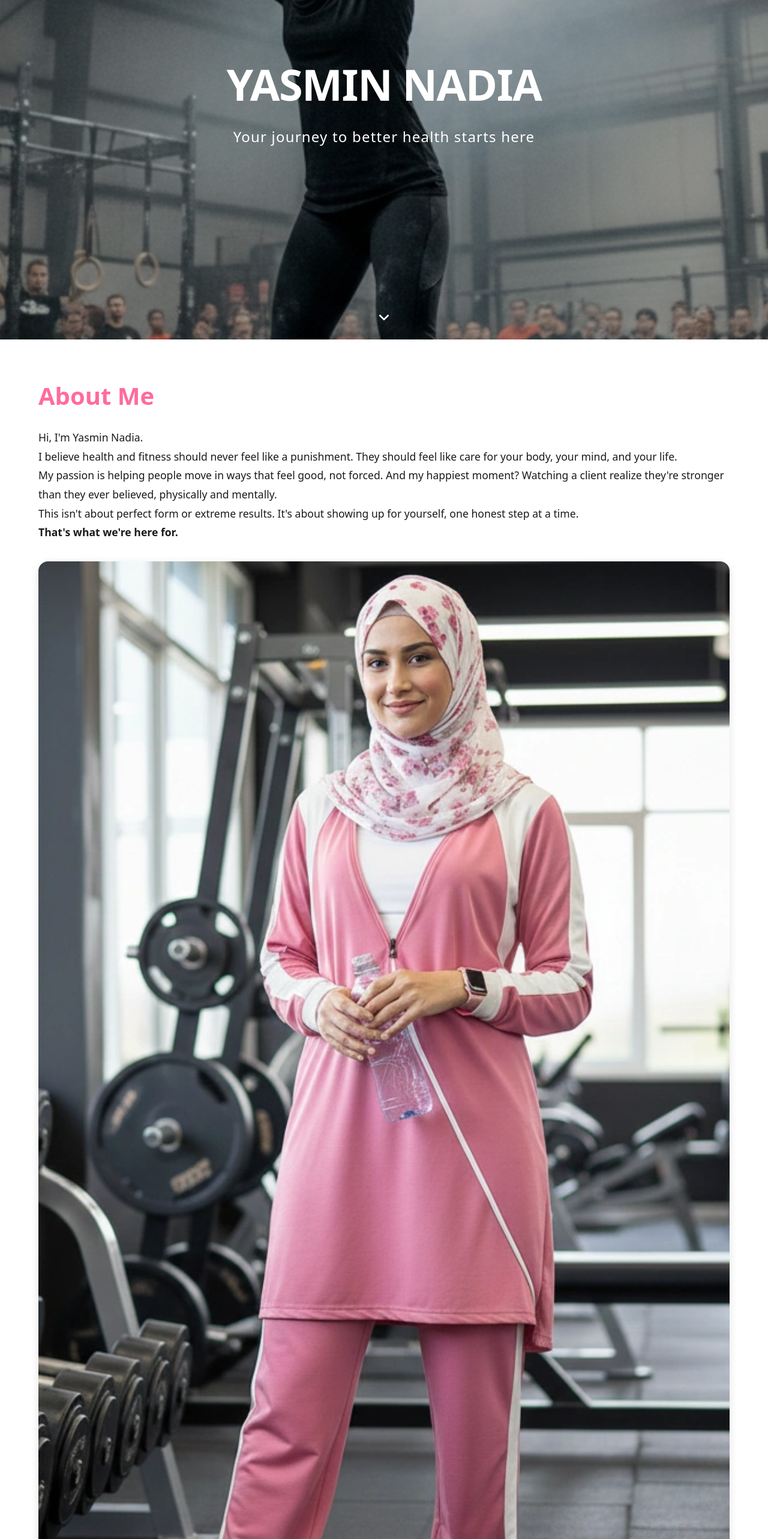
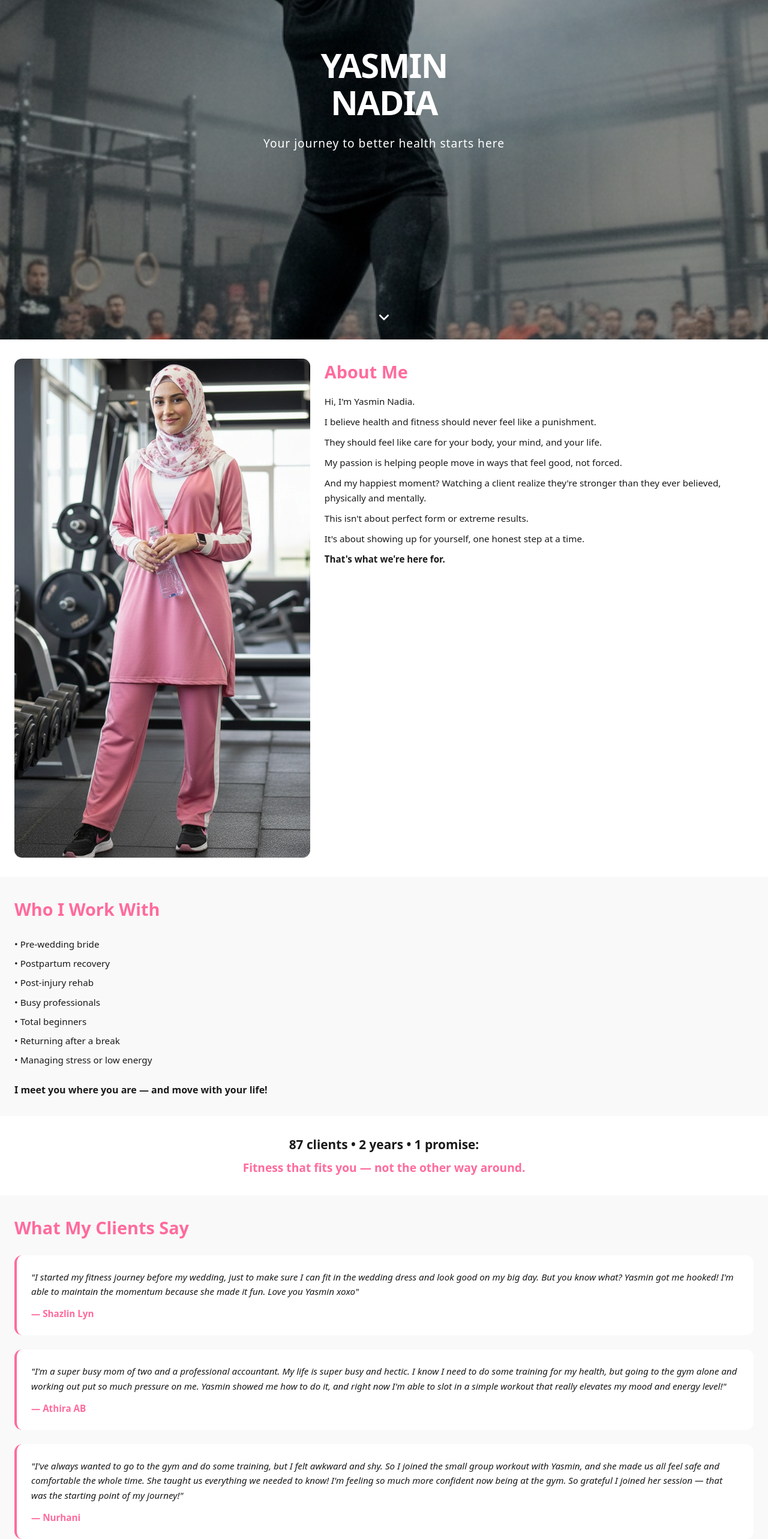
Before and after one commit to BigCalicoCatto/yasminnadia-v1, a Next.js app: page / in a window 1280 px wide. Shown: the part 234-2800 px from the top of the page at 60% size. Built offline with nearby package versions, Linux system fonts and the light colour scheme.

Commit message:
Update page.tsx

```diff
--- a/app/page.tsx
+++ b/app/page.tsx
@@ -9,7 +9,7 @@ export default function Home() {
   useEffect(() => {
     const handleScroll = () => {
       const scrollTop = window.scrollY;
-      const heroHeight = 500;
+      const heroHeight = window.innerHeight;
       const opacity = Math.max(0, 1 - scrollTop / heroHeight);
       setHeroOpacity(opacity);
     };
@@ -20,7 +20,7 @@ export default function Home() {
 
   const scroll = (direction: 'left' | 'right') => {
     if (carouselRef.current) {
-      const scrollAmount = 320;
+      const scrollAmount = 300;
       carouselRef.current.scrollBy({
         left: direction === 'left' ? -scrollAmount : scrollAmount,
         behavior: 'smooth',
@@ -40,6 +40,7 @@ export default function Home() {
           display: 'flex',
           alignItems: 'center',
           justifyContent: 'center',
+          padding: '2rem',
         }}
       >
         <div
@@ -63,7 +64,7 @@ export default function Home() {
             left: 0,
             width: '100%',
             height: '100%',
-            backgroundColor: 'rgba(0, 0, 0, 0.3)',
+            backgroundColor: 'rgba(0, 0, 0, 0.35)',
             opacity: heroOpacity,
           }}
         />
@@ -78,19 +79,22 @@ export default function Home() {
         >
           <h1
             style={{
-              fontSize: 'clamp(2rem, 10vw, 4.5rem)',
+              fontSize: '3.5rem',
               fontWeight: 900,
               margin: 0,
-              letterSpacing: '-0.02em',
+              letterSpacing: '-0.03em',
+              lineHeight: 1.1,
             }}
           >
-            YASMIN NADIA
+            YASMIN
+            <br />
+            NADIA
           </h1>
           <p
             style={{
-              fontSize: 'clamp(1rem, 4vw, 1.5rem)',
-              marginTop: '1rem',
-              fontWeight: 300,
+              fontSize: '1.2rem',
+              marginTop: '1.5rem',
+              fontWeight: 400,
               letterSpacing: '0.05em',
             }}
           >
@@ -128,46 +132,21 @@ export default function Home() {
       </section>
 
       {/* ABOUT ME */}
-      <section style={{ padding: '4rem 1.5rem', maxWidth: '1200px', margin: '0 auto' }}>
+      <section style={{ padding: '2rem 1.5rem' }}>
         <div
           style={{
-            display: 'grid',
-            gridTemplateColumns: '1fr',
-            gap: '2rem',
-            alignItems: 'center',
-          }}
-          className="about-grid"
-        >
-          <div>
-            <h2
-              style={{
-                fontSize: 'clamp(1.8rem, 5vw, 2.5rem)',
-                fontWeight: 700,
-                marginBottom: '1.5rem',
-                color: '#FF6B9D',
+            display: 'flex',
+            flexDirection: 'row',
+            gap: '1.5rem',
+            alignItems: 'flex-start',
           }}
         >
-              About Me
-            </h2>
-            <div style={{ lineHeight: 1.8, fontSize: '1.1rem' }}>
-              <p>Hi, I'm Yasmin Nadia.</p>
-              <p>
-                I believe health and fitness should never feel like a punishment. They should feel like care for your body, your mind, and your life.
-              </p>
-              <p>
-                My passion is helping people move in ways that feel good, not forced. And my happiest moment? Watching a client realize they're stronger than they ever believed, physically and mentally.
-              </p>
-              <p>
-                This isn't about perfect form or extreme results. It's about showing up for yourself, one honest step at a time.
-              </p>
-              <p style={{ fontWeight: 700 }}>That's what we're here for.</p>
-            </div>
-          </div>
           <div
             style={{
-              borderRadius: '1rem',
+              flex: '0 0 40%',
+              borderRadius: '0.8rem',
               overflow: 'hidden',
-              boxShadow: '0 4px 15px rgba(0, 0, 0, 0.1)',
+              flexShrink: 0,
             }}
           >
             <img
@@ -176,107 +155,112 @@ export default function Home() {
               style={{ width: '100%', height: 'auto', display: 'block' }}
             />
           </div>
+          <div style={{ flex: 1 }}>
+            <h2
+              style={{
+                fontSize: '1.8rem',
+                fontWeight: 700,
+                marginBottom: '1rem',
+                color: '#FF6B9D',
+              }}
+            >
+              About Me
+            </h2>
+            <div style={{ lineHeight: 1.7, fontSize: '0.95rem' }}>
+              <p style={{ margin: '0.5rem 0' }}>Hi, I'm Yasmin Nadia.</p>
+              <p style={{ margin: '0.5rem 0' }}>
+                I believe health and fitness should never feel like a punishment.
+              </p>
+              <p style={{ margin: '0.5rem 0' }}>
+                They should feel like care for your body, your mind, and your life.
+              </p>
+              <p style={{ margin: '0.5rem 0' }}>
+                My passion is helping people move in ways that feel good, not forced.
+              </p>
+              <p style={{ margin: '0.5rem 0' }}>
+                And my happiest moment? Watching a client realize they're stronger than they ever believed, physically and mentally.
+              </p>
+              <p style={{ margin: '0.5rem 0' }}>
+                This isn't about perfect form or extreme results.
+              </p>
+              <p style={{ margin: '0.5rem 0' }}>
+                It's about showing up for yourself, one honest step at a time.
+              </p>
+              <p style={{ margin: '0.5rem 0', fontWeight: 700 }}>That's what we're here for.</p>
             </div>
-        <style>{`
-          @media (min-width: 768px) {
-            .about-grid {
-              grid-template-columns: 1fr 1fr;
-            }
-          }
-        `}</style>
+          </div>
+        </div>
       </section>
 
       {/* WHO I WORK WITH */}
-      <section style={{ padding: '4rem 1.5rem', backgroundColor: '#f9f9f9' }}>
-        <div style={{ maxWidth: '1200px', margin: '0 auto' }}>
+      <section style={{ padding: '2rem 1.5rem', backgroundColor: '#f9f9f9' }}>
         <h2
           style={{
-              fontSize: 'clamp(1.8rem, 5vw, 2.5rem)',
+            fontSize: '1.8rem',
             fontWeight: 700,
-              marginBottom: '2rem',
-              textAlign: 'center',
+            marginBottom: '1.5rem',
             color: '#FF6B9D',
           }}
         >
           Who I Work With
         </h2>
-          <div
+        <ul
           style={{
-              display: 'grid',
-              gridTemplateColumns: 'repeat(auto-fit, minmax(200px, 1fr))',
-              gap: '1.5rem',
-              marginBottom: '2rem',
+            listStyle: 'none',
+            padding: 0,
+            margin: '0 0 1.5rem 0',
+            fontSize: '0.95rem',
+            lineHeight: 1.8,
           }}
         >
           {['Pre-wedding bride', 'Postpartum recovery', 'Post-injury rehab', 'Busy professionals', 'Total beginners', 'Returning after a break', 'Managing stress or low energy'].map((item) => (
-              <div
-                key={item}
-                style={{
-                  padding: '1.5rem',
-                  backgroundColor: '#ffffff',
-                  borderRadius: '0.8rem',
-                  border: '2px solid #FF6B9D',
-                  textAlign: 'center',
-                  fontWeight: 600,
-                }}
-              >
-                {item}
-              </div>
+            <li key={item} style={{ marginBottom: '0.3rem' }}>
+              • {item}
+            </li>
           ))}
-          </div>
+        </ul>
         <p
           style={{
-              textAlign: 'center',
-              fontSize: '1.2rem',
+            fontSize: '1rem',
             fontWeight: 700,
-              marginTop: '2rem',
+            marginTop: '1.5rem',
           }}
         >
           I meet you where you are — and move with your life!
         </p>
-        </div>
       </section>
 
       {/* STATISTICS */}
-      <section style={{ padding: '4rem 1.5rem' }}>
-        <div style={{ maxWidth: '1200px', margin: '0 auto', textAlign: 'center' }}>
-          <h2 style={{ fontSize: 'clamp(1.5rem, 5vw, 2rem)', fontWeight: 700, marginBottom: '1rem' }}>
+      <section style={{ padding: '2rem 1.5rem' }}>
+        <h2 style={{ fontSize: '1.3rem', fontWeight: 700, marginBottom: '0.5rem', textAlign: 'center' }}>
           87 clients • 2 years • 1 promise:
         </h2>
         <p
           style={{
-              fontSize: 'clamp(1.2rem, 4vw, 1.5rem)',
+            fontSize: '1.2rem',
             fontWeight: 600,
             color: '#FF6B9D',
+            textAlign: 'center',
+            margin: '0.5rem 0 0 0',
           }}
         >
           Fitness that fits you — not the other way around.
         </p>
-        </div>
       </section>
 
       {/* TESTIMONIALS */}
-      <section style={{ padding: '4rem 1.5rem', backgroundColor: '#f9f9f9' }}>
-        <div style={{ maxWidth: '1200px', margin: '0 auto' }}>
+      <section style={{ padding: '2rem 1.5rem', backgroundColor: '#f9f9f9' }}>
         <h2
           style={{
-              fontSize: 'clamp(1.8rem, 5vw, 2.5rem)',
+            fontSize: '1.8rem',
             fontWeight: 700,
-              marginBottom: '3rem',
-              textAlign: 'center',
+            marginBottom: '1.5rem',
             color: '#FF6B9D',
           }}
         >
           What My Clients Say
         </h2>
-          <div
-            style={{
-              display: 'grid',
-              gridTemplateColumns: '1fr',
-              gap: '2rem',
-            }}
-            className="testimonials-grid"
-          >
+        <div style={{ display: 'flex', flexDirection: 'column', gap: '1.5rem' }}>
           {[
             {
               text: '"I started my fitness journey before my wedding, just to make sure I can fit in the wedding dress and look good on my big day. But you know what? Yasmin got me hooked! I\'m able to maintain the momentum because she made it fun. Love you Yasmin xoxo"',
@@ -294,75 +278,44 @@ export default function Home() {
             <div
               key={idx}
               style={{
-                  padding: '2rem',
+                padding: '1.5rem',
                 backgroundColor: '#ffffff',
                 borderRadius: '0.8rem',
                 borderLeft: '4px solid #FF6B9D',
-                  lineHeight: 1.8,
+                lineHeight: 1.6,
               }}
             >
-                <p style={{ fontStyle: 'italic', marginBottom: '1rem' }}>{testimonial.text}</p>
-                <p style={{ fontWeight: 700, color: '#FF6B9D' }}>— {testimonial.author}</p>
+              <p style={{ fontStyle: 'italic', marginBottom: '0.8rem', fontSize: '0.95rem' }}>{testimonial.text}</p>
+              <p style={{ fontWeight: 700, color: '#FF6B9D', fontSize: '0.95rem', margin: 0 }}>— {testimonial.author}</p>
             </div>
           ))}
         </div>
-        </div>
-        <style>{`
-          @media (min-width: 768px) {
-            .testimonials-grid {
-              grid-template-columns: repeat(3, 1fr);
-            }
-          }
-        `}</style>
       </section>
 
       {/* WHAT I OFFER - CAROUSEL */}
-      <section style={{ padding: '4rem 1.5rem' }}>
-        <div style={{ maxWidth: '1200px', margin: '0 auto' }}>
+      <section style={{ padding: '2rem 1.5rem' }}>
         <h2
           style={{
-              fontSize: 'clamp(1.8rem, 5vw, 2.5rem)',
+            fontSize: '1.8rem',
             fontWeight: 700,
-              marginBottom: '3rem',
-              textAlign: 'center',
+            marginBottom: '1.5rem',
             color: '#FF6B9D',
           }}
         >
           What I Offer
         </h2>
-          <div style={{ position: 'relative' }}>
-            {/* Left Arrow */}
-            <button
-              onClick={() => scroll('left')}
-              style={{
-                position: 'absolute',
-                left: '-3rem',
-                top: '50%',
-                transform: 'translateY(-50%)',
-                background: 'none',
-                border: 'none',
-                cursor: 'pointer',
-                fontSize: '2rem',
-                color: '#FF6B9D',
-                padding: '0.5rem',
-                zIndex: 5,
-              }}
-              className="carousel-arrow"
-            >
-              ‹
-            </button>
-
         {/* Carousel */}
         <div
           ref={carouselRef}
           style={{
             display: 'flex',
-                gap: '2rem',
+            gap: '1.5rem',
             overflowX: 'auto',
             scrollBehavior: 'smooth',
-                paddingBottom: '1rem',
+            marginBottom: '1.5rem',
             scrollbarWidth: 'none',
             msOverflowStyle: 'none',
+            paddingBottom: '0.5rem',
           }}
           className="carousel"
         >
@@ -407,182 +360,181 @@ export default function Home() {
                 backgroundColor: '#ffffff',
                 border: '2px solid #FF6B9D',
                 borderRadius: '1rem',
-                    padding: '2rem 1.5rem',
+                padding: '1.5rem',
                 display: 'flex',
                 flexDirection: 'column',
               }}
             >
-                  <h3 style={{ fontSize: '1.3rem', fontWeight: 700, marginBottom: '1.5rem', color: '#FF6B9D' }}>
+              <h3 style={{ fontSize: '1.1rem', fontWeight: 700, marginBottom: '1rem', color: '#FF6B9D', margin: 0 }}>
                 {card.title}
               </h3>
               <ul
                 style={{
                   listStyle: 'none',
                   padding: 0,
-                      margin: '0 0 2rem 0',
+                  margin: '0 0 1.5rem 0',
                   flex: 1,
-                      fontSize: '0.95rem',
+                  fontSize: '0.85rem',
                   lineHeight: 1.6,
                 }}
               >
                 {card.items.map((item, i) => (
-                      <li key={i} style={{ marginBottom: '0.8rem' }}>
+                  <li key={i} style={{ marginBottom: '0.4rem' }}>
                     • {item}
                   </li>
                 ))}
               </ul>
-                  <p style={{ fontSize: '1.5rem', fontWeight: 700, color: '#FF6B9D', margin: '1rem 0 0 0' }}>
+              <p style={{ fontSize: '1.2rem', fontWeight: 700, color: '#FF6B9D', margin: 0 }}>
                 {card.price}
               </p>
             </div>
           ))}
         </div>
 
-            {/* Right Arrow */}
+        {/* Scroll Controls */}
+        <div style={{ display: 'flex', gap: '0.8rem', justifyContent: 'center' }}>
+          <button
+            onClick={() => scroll('left')}
+            style={{
+              background: 'none',
+              border: 'none',
+              cursor: 'pointer',
+              fontSize: '1.5rem',
+              color: '#FF6B9D',
+              padding: '0.5rem',
+            }}
+          >
+            ‹ Prev
+          </button>
           <button
             onClick={() => scroll('right')}
             style={{
-                position: 'absolute',
-                right: '-3rem',
-                top: '50%',
-                transform: 'translateY(-50%)',
               background: 'none',
               border: 'none',
               cursor: 'pointer',
-                fontSize: '2rem',
+              fontSize: '1.5rem',
               color: '#FF6B9D',
               padding: '0.5rem',
-                zIndex: 5,
             }}
-              className="carousel-arrow"
           >
-              ›
+            Next ›
           </button>
+        </div>
 
         <style>{`
           .carousel::-webkit-scrollbar {
             display: none;
           }
-              @media (max-width: 767px) {
-                .carousel-arrow {
-                  position: static !important;
-                  transform: none !important;
-                  display: inline-block;
-                  margin: 1rem 0.5rem 0 0.5rem;
-                }
-              }
         `}</style>
-          </div>
-        </div>
       </section>
 
       {/* CTA */}
-      <section style={{ padding: '4rem 1.5rem', backgroundColor: '#f9f9f9' }}>
+      <section style={{ padding: '2rem 1.5rem', backgroundColor: '#f9f9f9' }}>
         <div
           style={{
-            maxWidth: '1200px',
-            margin: '0 auto',
-            display: 'grid',
-            gridTemplateColumns: '1fr',
-            gap: '2rem',
-            alignItems: 'center',
+            display: 'flex',
+            flexDirection: 'column',
+            gap: '1.5rem',
           }}
-          className="cta-grid"
         >
           <div
             style={{
-              borderRadius: '1rem',
+              borderRadius: '0.8rem',
               overflow: 'hidden',
-              boxShadow: '0 4px 15px rgba(0, 0, 0, 0.1)',
             }}
           >
-            <img src="/yasminadiac.webp" alt="Yasmin Nadia Training" style={{ width: '100%', height: 'auto', display: 'block' }} />
+            <img src="/yasminnadiac.webp" alt="Yasmin Nadia Training" style={{ width: '100%', height: 'auto', display: 'block' }} />
           </div>
           <div>
             <h2
               style={{
-                fontSize: 'clamp(1.8rem, 5vw, 2.5rem)',
+                fontSize: '1.8rem',
                 fontWeight: 700,
-                marginBottom: '1rem',
+                marginBottom: '0.8rem',
               }}
             >
               Let's build a fitness plan that fits you
             </h2>
             <p
               style={{
-                fontSize: '1.3rem',
+                fontSize: '1.2rem',
                 fontWeight: 600,
                 color: '#FF6B9D',
-                marginBottom: '2rem',
+                marginBottom: '1rem',
               }}
             >
               Starting right here. RIGHT NOW
             </p>
-            <p style={{ fontSize: '1.1rem', marginBottom: '2rem', lineHeight: 1.6 }}>
+            <p style={{ fontSize: '0.95rem', marginBottom: '1.5rem', lineHeight: 1.6 }}>
               Please don't hesitate to ask and book your free session.
             </p>
-            <div style={{ display: 'flex', gap: '1rem', flexWrap: 'wrap' }}>
+            <div style={{ display: 'flex', flexDirection: 'column', gap: '0.8rem' }}>
               <a
-                href="#"
+                href="https://wa.me/"
                 style={{
-                  display: 'inline-flex',
+                  display: 'flex',
                   alignItems: 'center',
-                  gap: '0.5rem',
-                  padding: '0.8rem 1.5rem',
+                  justifyContent: 'center',
+                  gap: '0.8rem',
+                  padding: '1rem',
                   backgroundColor: '#FF6B9D',
                   color: '#ffffff',
                   textDecoration: 'none',
-                  borderRadius: '0.5rem',
+                  borderRadius: '0.6rem',
                   fontWeight: 600,
-                  cursor: 'pointer',
+                  fontSize: '1rem',
                 }}
               >
+                <svg width="20" height="20" viewBox="0 0 24 24" fill="currentColor">
+                  <path d="M17.472 14.382c-.297-.149-1.758-.867-2.03-.967-.272-.099-.471-.148-.67.15-.197.297-.767.966-.94 1.164-.173.199-.347.223-.644.075-.297-.15-1.255-.463-2.39-1.475-.883-.788-1.48-1.761-1.653-2.059-.173-.297-.018-.458.13-.606.134-.133.298-.347.446-.52.149-.174.198-.298.298-.497.099-.198.05-.371-.025-.52-.075-.149-.669-1.612-.916-2.207-.242-.579-.487-.5-.67-.51-.173-.008-.371-.01-.57-.01-.198 0-.52.074-.792.372-.272.297-1.04 1.016-1.04 2.479 0 1.462 1.065 2.875 1.213 3.074.149.198 2.096 3.2 5.076 4.487.709.306 1.262.489 1.694.625.712.227 1.36.195 1.871.118.571-.085 1.758-.719 2.006-1.413.248-.694.248-1.289.173-1.413-.074-.124-.272-.198-.57-.347m-5.421-7.403h-.004a9.87 9.87 0 00-4.969 1.523A9.937 9.937 0 002.121 12a9.935 9.935 0 001.52 4.977A9.87 9.87 0 008.07 19.88h.004c2.46 0 4.709-.822 6.552-2.36.306-.272.603-.56.889-.862-3.982-.424-7.126-3.86-7.126-7.658 0-3.798 3.144-7.234 7.126-7.658-.286-.302-.583-.59-.889-.862-1.843-1.538-4.092-2.36-6.552-2.36z"/>
+                </svg>
                 WhatsApp
               </a>
               <a
-                href="#"
+                href="https://instagram.com/"
                 style={{
-                  display: 'inline-flex',
+                  display: 'flex',
                   alignItems: 'center',
-                  gap: '0.5rem',
-                  padding: '0.8rem 1.5rem',
+                  justifyContent: 'center',
+                  gap: '0.8rem',
+                  padding: '1rem',
                   backgroundColor: '#FF6B9D',
                   color: '#ffffff',
                   textDecoration: 'none',
-                  borderRadius: '0.5rem',
-                  fontWeight: 600,
-                  cursor: 'pointer',
+                  borderRadius: '0.6rem',
+                  fontWeight: '600',
+                  fontSize: '1rem',
                 }}
               >
+                <svg width="20" height="20" viewBox="0 0 24 24" fill="currentColor">
+                  <path d="M12 2.163c3.204 0 3.584.012 4.85.07 3.252.148 4.771 1.691 4.919 4.919.058 1.265.069 1.645.069 4.849 0 3.205-.012 3.584-.069 4.849-.149 3.225-1.664 4.771-4.919 4.919-1.266.057-1.645.069-4.849.069-3.204 0-3.584-.012-4.849-.069-3.259-.149-4.771-1.699-4.919-4.92-.058-1.265-.07-1.644-.07-4.849 0-3.204.013-3.583.07-4.849.149-3.227 1.664-4.771 4.919-4.919 1.266-.057 1.645-.069 4.849-.069zm0-2.163c-3.259 0-3.667.014-4.947.072-4.358.2-6.78 2.618-6.98 6.98-.059 1.281-.073 1.689-.073 4.948 0 3.259.014 3.668.072 4.948.2 4.358 2.618 6.78 6.98 6.98 1.281.058 1.689.072 4.948.072 3.259 0 3.668-.014 4.948-.072 4.354-.2 6.782-2.618 6.979-6.98.059-1.28.073-1.689.073-4.948 0-3.259-.014-3.667-.072-4.947-.196-4.354-2.617-6.78-6.979-6.98-1.281-.059-1.69-.073-4.949-.073zM5.838 12a6.162 6.162 0 1112.324 0 6.162 6.162 0 01-12.324 0zM12 16a4 4 0 110-8 4 4 0 010 8zm4.965-10.322a1.44 1.44 0 110 2.881 1.44 1.44 0 010-2.881z"/>
+                </svg>
                 Instagram
               </a>
               <a
-                href="#"
+                href="https://tiktok.com/"
                 style={{
-                  display: 'inline-flex',
+                  display: 'flex',
                   alignItems: 'center',
-                  gap: '0.5rem',
-                  padding: '0.8rem 1.5rem',
+                  justifyContent: 'center',
+                  gap: '0.8rem',
+                  padding: '1rem',
                   backgroundColor: '#FF6B9D',
                   color: '#ffffff',
                   textDecoration: 'none',
-                  borderRadius: '0.5rem',
+                  borderRadius: '0.6rem',
                   fontWeight: 600,
-                  cursor: 'pointer',
+                  fontSize: '1rem',
                 }}
               >
+                <svg width="20" height="20" viewBox="0 0 24 24" fill="currentColor">
+                  <path d="M19.321 5.562a5.122 5.122 0 01-2.996-2.965A5.408 5.408 0 0012.4 1c-3.003 0-5.544 2.563-5.544 5.622 0 .442.052.872.144 1.287-2.324-.12-4.657-1.213-6.234-2.966C-.243 2.97-.604 3.956.247 4.721c.852.765 2.397 1.201 3.942 1.201.63 0 1.248-.084 1.846-.252v1.004c0 3.059 2.54 5.622 5.544 5.622 1.46 0 2.81-.559 3.777-1.468.897.059 1.799.237 2.664.527.643-2.084-.494-3.959-2.211-4.88 1.031-.169 1.99-.427 2.872-.766z"/>
+                </svg>
                 TikTok
               </a>
             </div>
           </div>
         </div>
-        <style>{`
-          @media (min-width: 768px) {
-            .cta-grid {
-              grid-template-columns: 1fr 1fr;
-            }
-          }
-        `}</style>
       </section>
     </div>
   );
```
Lines whose indentation alone changed are shown as unchanged.
